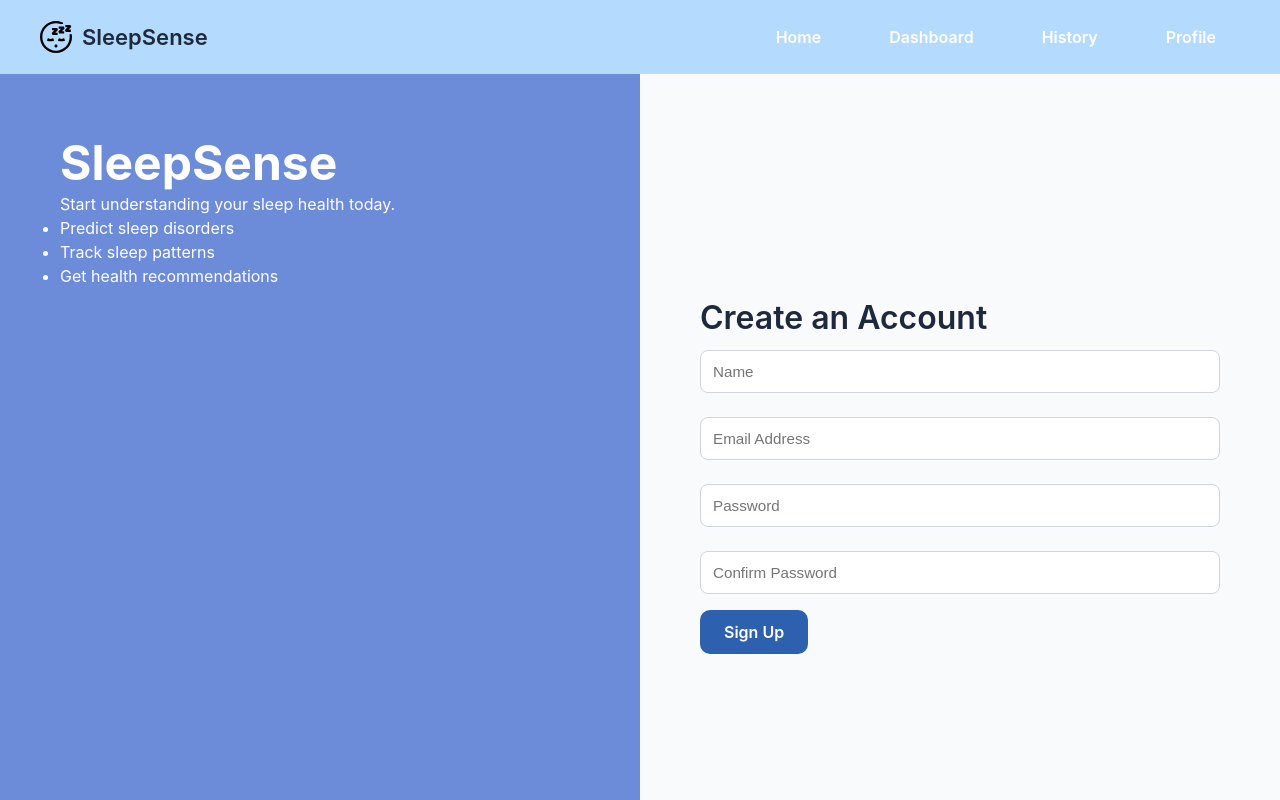
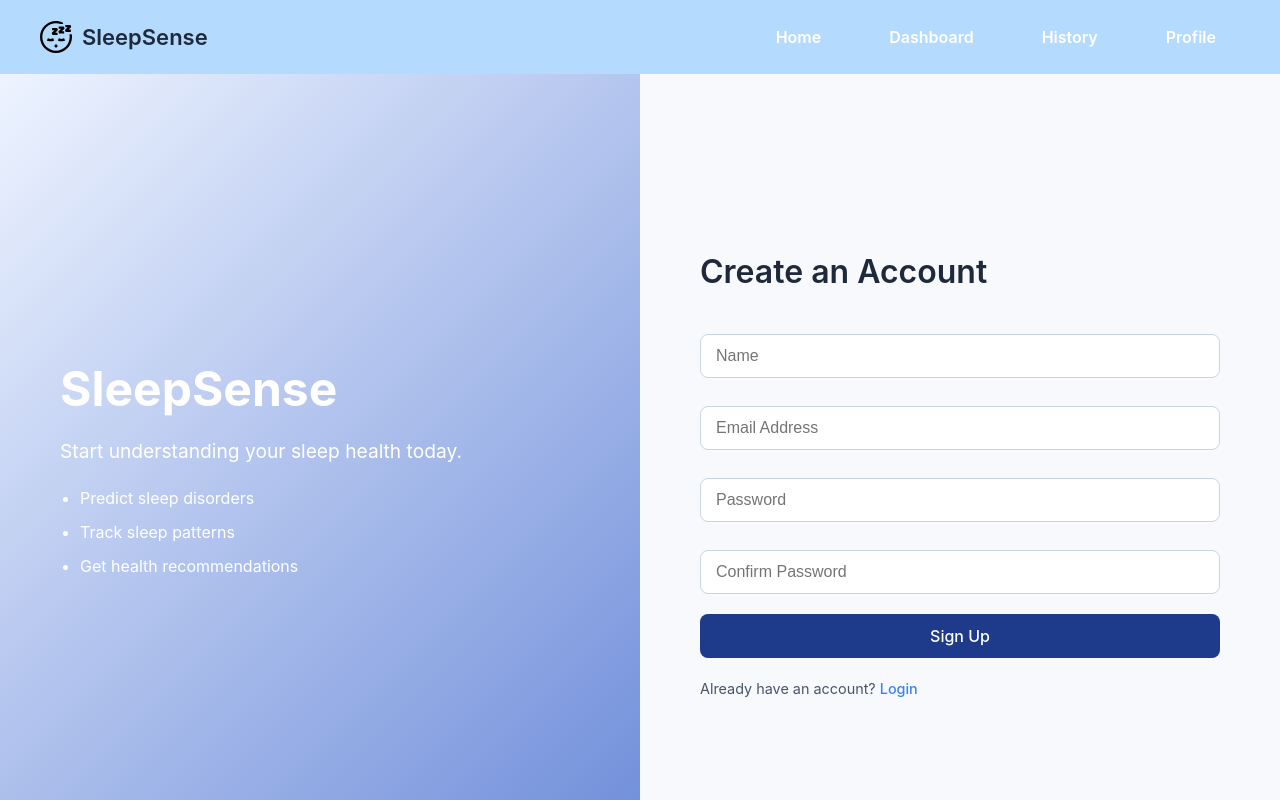
Before and after one commit to Dinuki19/SleepSense, a React app in the folder frontend/: page /signup in a window 1280 px wide. Shown: the top 800 px of the page. Built offline with nearby package versions, Linux system fonts and the light colour scheme; the HTML template or start-up script is replaced by a standard one.

Commit message:
Did some styling in Signup page

```diff
--- a/frontend/src/pages/SignupPage.jsx
+++ b/frontend/src/pages/SignupPage.jsx
@@ -2,6 +2,7 @@ import { useNavigate } from "react-router-dom";
 import { useState } from "react";
 import Header from "../components/Header";
 import Footer from "../components/Footer";
+import "../styles/SignupPage.css";
 
 function SignupPage() {
   const navigate = useNavigate();
@@ -19,16 +20,16 @@ function SignupPage() {
   const handleSubmit = (e) => {
     e.preventDefault();
     console.log(formData);
-    // navigate("/login"); // temporarily commented to avoid blank page if /login is missing
+    // navigate("/login");
   };
 
   return (
-    <div>
+    <div className="signup-page">
       <Header />
 
-      <div style={styles.container}>
+      <div className="signup-container">
         {/* Left Panel */}
-        <div style={styles.left}>
+        <div className="left-panel">
           <h1>SleepSense</h1>
           <p>Start understanding your sleep health today.</p>
 
@@ -40,7 +41,7 @@ function SignupPage() {
         </div>
 
         {/* Right Panel */}
-        <div style={styles.right}>
+        <div className="right-panel">
           <h2>Create an Account</h2>
 
           <form onSubmit={handleSubmit}>
@@ -51,6 +52,10 @@ function SignupPage() {
 
             <button type="submit">Sign Up</button>
           </form>
+
+          <p className="login-link">
+            Already have an account? <span onClick={() => navigate("/login")}>Login</span>
+          </p>
         </div>
       </div>
 
@@ -59,10 +64,4 @@ function SignupPage() {
   );
 }
 
-const styles = {
-  container: { display: "flex", height: "100vh" },
-  left: { flex: 1, background: "#6c8bd9", color: "white", padding: "60px" },
-  right: { flex: 1, display: "flex", flexDirection: "column", justifyContent: "center", padding: "60px" }
-};
-
 export default SignupPage;
--- a/frontend/src/styles/SignupPage.css
+++ b/frontend/src/styles/SignupPage.css
@@ -0,0 +1,104 @@
+/* Container flex */
+.signup-container {
+  display: flex;
+  height: 100vh;
+}
+
+/* Left panel styling */
+.left-panel {
+  flex: 1;
+  background: linear-gradient(135deg, #eef4ff, #6c8bd9);
+  color: white;
+  padding: 60px;
+  display: flex;
+  flex-direction: column;
+  justify-content: center;
+}
+
+.left-panel h1 {
+  font-size: 3rem;
+  margin-bottom: 20px;
+}
+
+.left-panel p {
+  font-size: 1.2rem;
+  margin-bottom: 20px;
+}
+
+.left-panel ul {
+  list-style-type: disc;
+  margin-left: 20px;
+  font-size: 1rem;
+}
+
+.left-panel ul li {
+  margin-bottom: 10px;
+}
+
+/* Right panel styling */
+.right-panel {
+  flex: 1;
+  display: flex;
+  flex-direction: column;
+  justify-content: center;
+  padding: 60px;
+  background-color: #f7f9fc;
+}
+
+.right-panel h2 {
+  font-size: 2rem;
+  margin-bottom: 30px;
+  color: #1e293b;
+}
+
+/* Form inputs */
+.right-panel form input {
+  width: 100%;
+  padding: 12px 15px;
+  margin-bottom: 20px;
+  border: 1px solid #cbd5e1;
+  border-radius: 8px;
+  font-size: 1rem;
+  transition: all 0.3s ease;
+}
+
+.right-panel form input:focus {
+  border-color: #3b82f6;
+  box-shadow: 0 0 5px rgba(59, 130, 246, 0.5);
+  outline: none;
+}
+
+/* Button */
+.right-panel form button {
+  width: 100%;
+  padding: 12px 0;
+  background-color: #1e3a8a;
+  color: white;
+  font-size: 1rem;
+  font-weight: 500;
+  border: none;
+  border-radius: 8px;
+  cursor: pointer;
+  transition: background-color 0.3s ease;
+}
+
+.right-panel form button:hover {
+  background-color: #3b82f6;
+}
+
+/* Login link under form */
+.login-link {
+  margin-top: 20px;
+  font-size: 0.9rem;
+  color: #475569;
+}
+
+.login-link span {
+  color: #3b82f6;
+  cursor: pointer;
+  font-weight: 500;
+}
+
+.login-link span:hover {
+  text-decoration: underline;
+}
```
